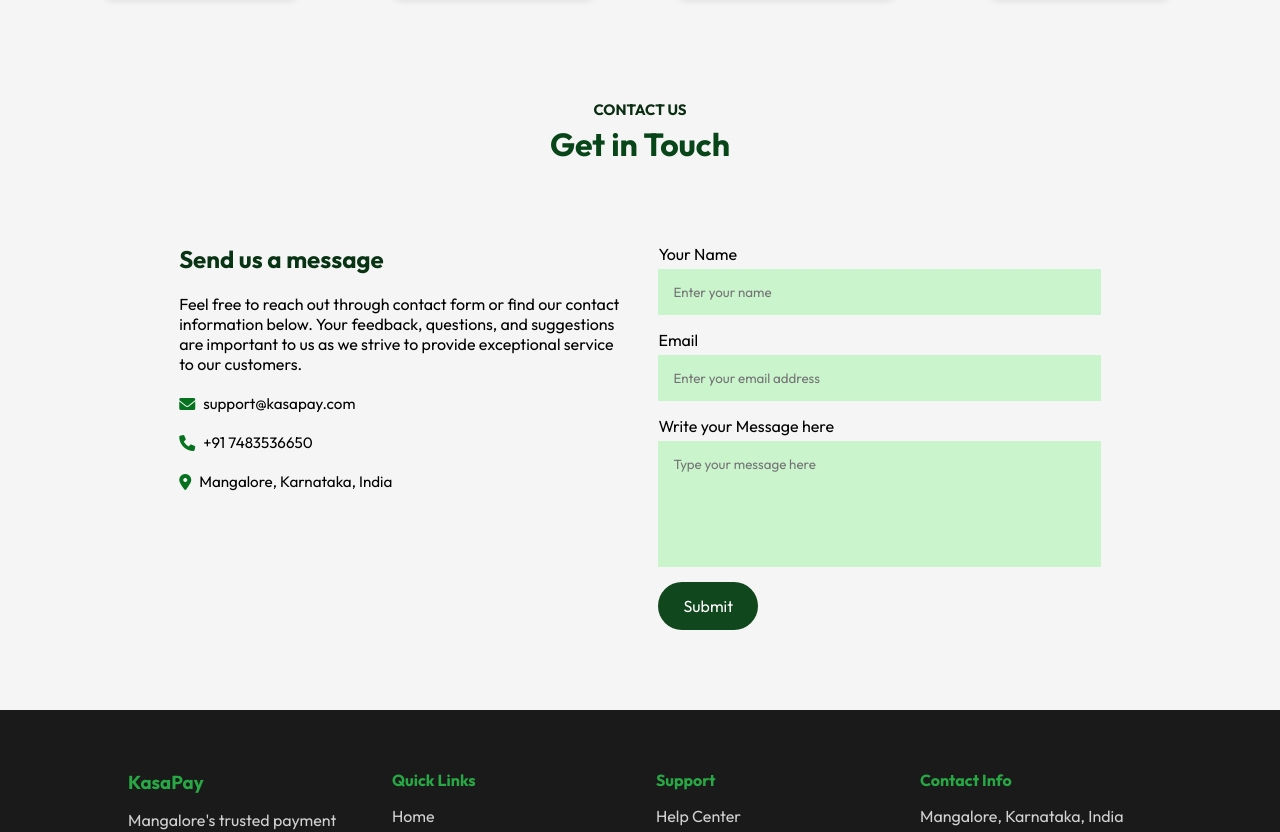
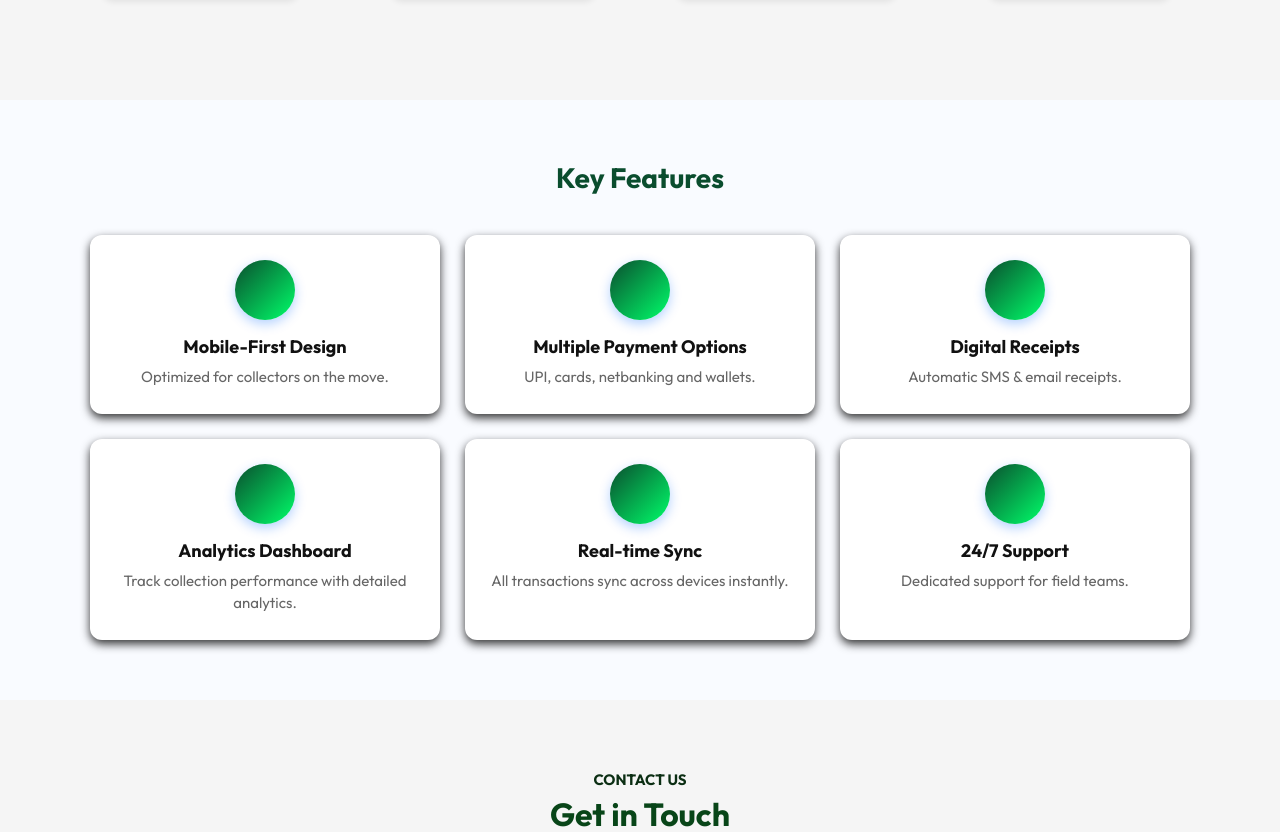
Before and after one commit to S-Mohammed-Sharwan/KasaPay-Website, a React (Vite) app: page / in a window 1280 px wide. Shown: the part 1265-2097 px from the top of the page. Built offline with nearby package versions, Linux system fonts and the light colour scheme.

Commit message:
Added Features Section

```diff
--- a/src/App.jsx
+++ b/src/App.jsx
@@ -4,14 +4,15 @@ import Hero from './components/hero/hero.jsx'
 import Footer from './components/footer/footer.jsx'
 import Title from './components/title/title.jsx'
 import Contacts from './components/contacts/contacts.jsx'
-import About from "./components/about/about.jsx";
-
+import About from "./components/about/about.jsx"
+import Features from "./components/features/features.jsx";
 const App = () => {
   return (
     <div>
       <Navbar />
       <Hero />
       <About/>
+     <Features/>
       <div className="container">
         <Title subTitle='Contact Us' title='Get in Touch' />
         <Contacts />
--- a/src/components/features/features.css
+++ b/src/components/features/features.css
@@ -0,0 +1,65 @@
+.features-section {
+  text-align: center;
+  padding: 60px 20px;
+  background: #f9fbff;
+}
+
+.section-title {
+  font-size: 28px;
+  font-weight: 700;
+  color: #0A4D2E;
+  margin-bottom: 40px;
+}
+
+.features-grid {
+  display: grid;
+  grid-template-columns: repeat(3, minmax(250px, 1fr));
+  gap: 25px;
+  max-width: 1100px;
+  margin: 0 auto;
+}
+
+.feature-box {
+  background: #fff;
+  padding: 25px 20px;
+  border-radius: 12px;
+  box-shadow: 0 4px 10px rgba(0,0,0,0.8);
+  transition: all 0.3s ease;
+}
+
+.feature-box:hover {
+  transform: translateY(-8px);
+  box-shadow: 0 8px 18px rgba(0,0,0,0.15);
+}
+
+.feature-icon {
+  width: 60px;
+  height: 60px;
+  margin: 0 auto 15px;
+  border-radius: 50%;
+  background: linear-gradient(135deg, #0A4D2E, #00ff6a);
+  box-shadow: 0 4px 12px rgba(0, 102, 255, 0.3);
+}
+
+.feature-box h3 {
+  font-size: 18px;
+  font-weight: 700;
+  color: #111;
+  margin-bottom: 8px;
+}
+
+.feature-box p {
+  font-size: 15px;
+  color: #666;
+  line-height: 1.5;
+}
+@media (max-width: 900px) {
+  .features-grid {
+    grid-template-columns: repeat(2, 1fr);
+  }
+}
+@media (max-width: 600px) {
+  .features-grid {
+    grid-template-columns: 1fr;
+  }
+}
--- a/src/components/features/features.jsx
+++ b/src/components/features/features.jsx
@@ -0,0 +1,50 @@
+import React from 'react'
+import './features.css'
+const features = () => {
+  return (
+    <div>
+      <section class="features-section">
+        <h2 class="section-title">Key Features</h2>
+        <div class="features-grid">
+          <div class="feature-box">
+            <div class="feature-icon"></div>
+            <h3>Mobile-First Design</h3>
+            <p>Optimized for collectors on the move.</p>
+          </div>
+
+          <div class="feature-box">
+            <div class="feature-icon"></div>
+            <h3>Multiple Payment Options</h3>
+            <p>UPI, cards, netbanking and wallets.</p>
+          </div>
+
+          <div class="feature-box">
+            <div class="feature-icon"></div>
+            <h3>Digital Receipts</h3>
+            <p>Automatic SMS &amp; email receipts.</p>
+          </div>
+
+          <div class="feature-box">
+            <div class="feature-icon"></div>
+            <h3>Analytics Dashboard</h3>
+            <p>Track collection performance with detailed analytics.</p>
+          </div>
+
+          <div class="feature-box">
+            <div class="feature-icon"></div>
+            <h3>Real-time Sync</h3>
+            <p>All transactions sync across devices instantly.</p>
+          </div>
+
+          <div class="feature-box">
+            <div class="feature-icon"></div>
+            <h3>24/7 Support</h3>
+            <p>Dedicated support for field teams.</p>
+          </div>
+        </div>
+      </section>
+    </div>
+  );
+}
+
+export default features
```
